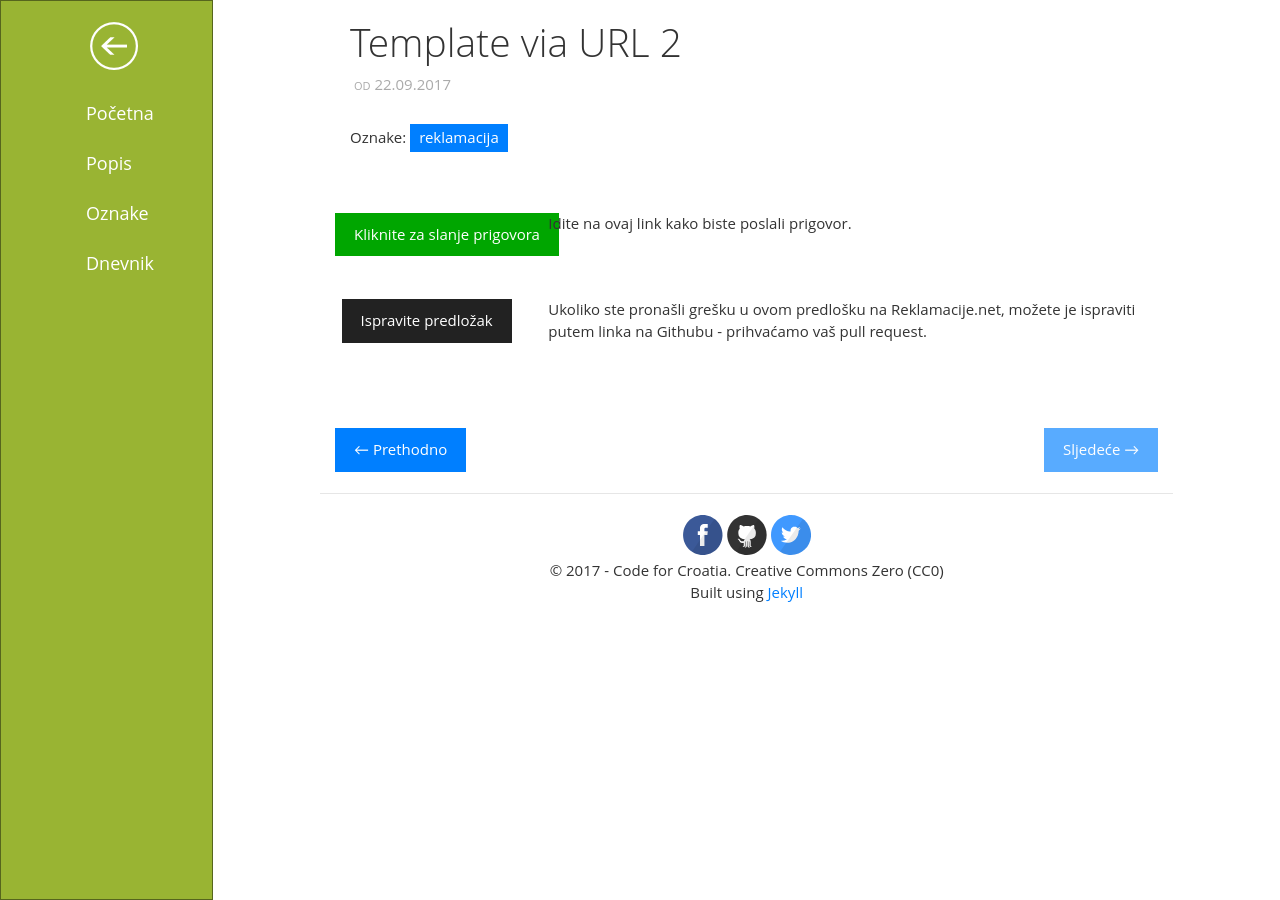
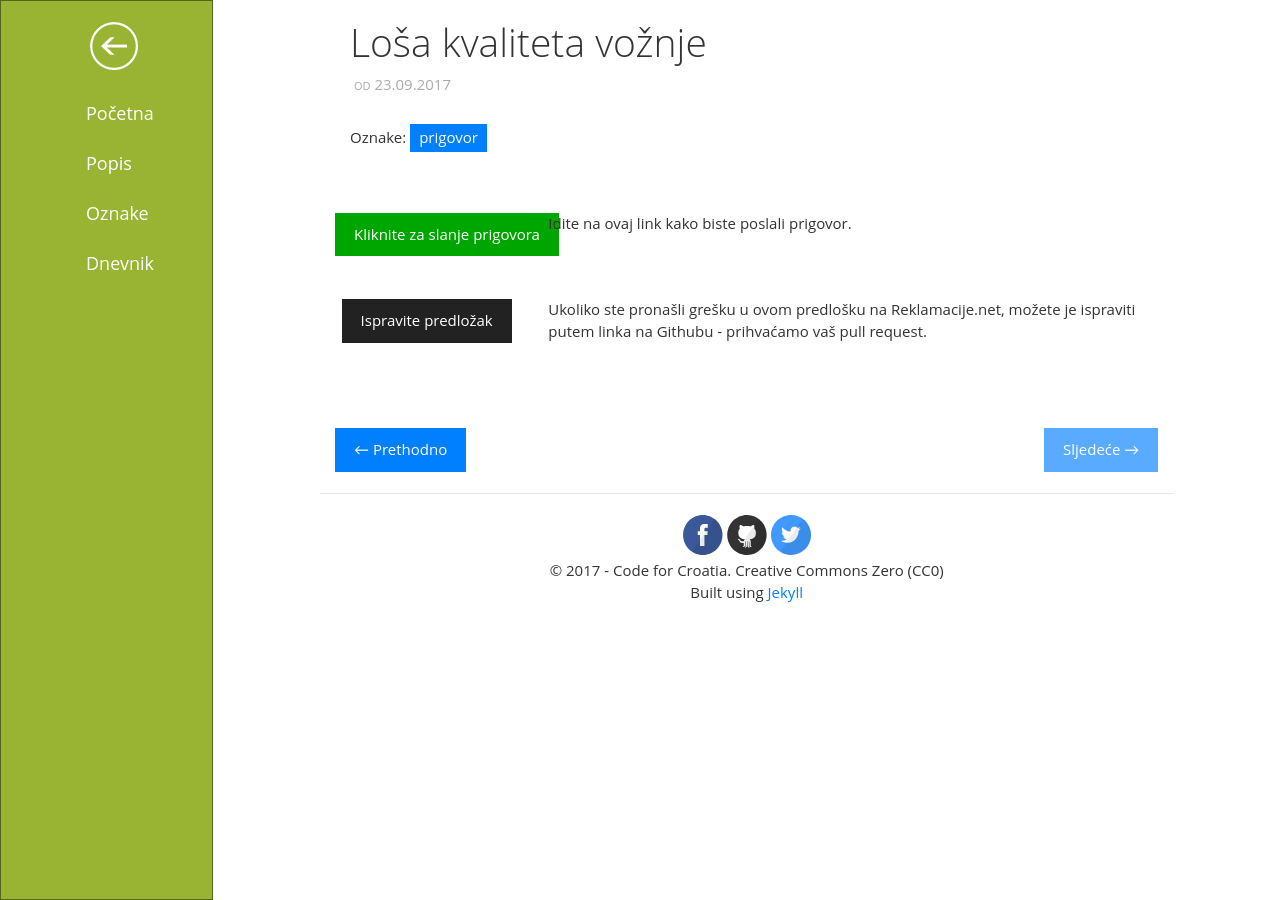
Before and after one commit to codeforcroatia/reklamacijenet-podnesi, a Jekyll site: the page built from _posts/2017-09-22-template-url-2.md, in a window 1280 px wide. Built offline with Jekyll 4.4.1, drawn with Linux system fonts in a browser that asks for light colours.

Commit message:
Update 2017-09-22-template-url-2.md

```diff
--- a/_posts/2017-09-22-template-url-2.md
+++ b/_posts/2017-09-22-template-url-2.md
@@ -1,9 +1,9 @@
 ---
 layout:       post
-title:        Template via URL 2
-date:         2017-09-22 00:00:00
+title:        Loša kvaliteta vožnje
+date:         2017-09-23 00:00:00
 categories:   ZGH
-tags:         reklamacija
-ext:          http://reklamacije.net
-description:  Template for reporting something via IPZ
+tags:         prigovor
+ext:          http://reklamacije.net/new/zagrebacki_holding_doo/?title=;body=Za:+Zagreba%C4%8Dki+holding,%20Zagreb%0A%0APo%C5%A1tovani,%0A%0APozivaju%C4%87i+se+na+%C4%8Dlanak+10.+Zakona+o+za%C5%A1titi+potro%C5%A1a%C4%8Da+(NN+41/14)+upu%C4%87ujem+Vam+pisani+prigovor,+koji+se+odnosi+na:%0A%0APredmet:+Lo%C5%A1a+vo%C5%BEnja+voza%C4%8Da+ZET-a%0ADatum+vo%C5%BEnje:+DATUM+VO%C5%BDNJE%0ALinija:+BROJ+LINIJE%0ASmjer:+U+SMJERU+OKRETI%C5%A0TA+X%0A%0A%0AOpis+reklamacije:%0A%0AVoza%C4%8D+na+navedenoj+liniji+vozio+je+OBRAZLO%C5%BDITE+ZA%C5%A0TO+SE+%C5%BDALITE.%0ATo+nije+kvaliteta+usluge+koju+ja+kao+potro%C5%A1a%C4%8D+%C5%BEelim+pla%C4%87ati.%0A%0ADODATNO+OBRAZLO%C5%BDITE+(PAZITE+DA+NE+OTKRIJETE+OSOBNE+PODATKE+JER+SE+%C5%A0ALJE+JAVNO)%0A%0AMolim+vas+o%C4%8Ditovanje+po+ovom+prigovoru+te+se+nadam+rje%C5%A1enju+za+obostrano+zadovoljstvo.%0A%0A%0APravna+napomena:%0A%0ASlijedom+navedenog,+ljubazno+Vas+molim+da+izvr%C5%A1ite+popravak+proizvoda/usluge.+Ukoliko+isto+niste+u+mogu%C4%87nosti,+molim+da+mi+predlo%C5%BEite+mogu%C4%87nosti+za+rje%C5%A1enje.%0A%0ASkre%C4%87em+pozornost+na+to+da+ste+na+ovaj+pisani+prigovor+du%C5%BEni+odgovoriti+u+roku+od+15+dana+od+dana+zaprimanja+prigovora.%0A%0A%0APrilozi:%0A%0ALINK+NA+DATOTEKU+AKO+IMATE+ZA+PRILO%C5%BDITI+(NPR.+UPLODAJTE+NA+http://drive.google.com,+I+OVDJE+UMETNITE+LINK%0A%0APRIJE+SLANJA,+UKLONITE+SVE+UPUTE+PISANE+VELIKOM+SLOVIMA+KOJE+VI%C5%A0E+NE+TREBAJU%0A%0A%0A%0ALijep+pozdrav%0AVAŠE IME I PREZIME&tags=zet-voznja+from-template:2+podnesi:pisani-prigovor
+description:  Žalba na lošu vožnje vozača tramvaja ili autobusa
 ---
```
